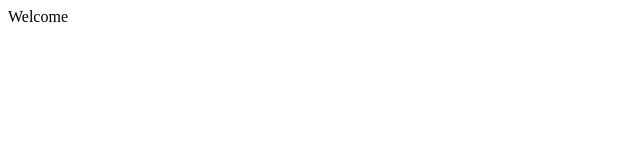
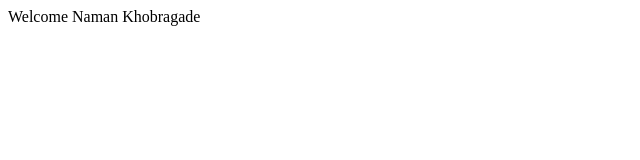
Before and after one commit to Naman-mahi/gitdemo1, a plain HTML site: page index.html in a window 1280 px wide. Shown: the whole page, without its empty margins (0-640 px from the left). Drawn offline with Linux system fonts and the light colour scheme.

Commit message:
Index. Html

```diff
--- a/index.html
+++ b/index.html
@@ -1,3 +1,4 @@
 <html>
 Welcome
+Naman Khobragade
 </html>
```
